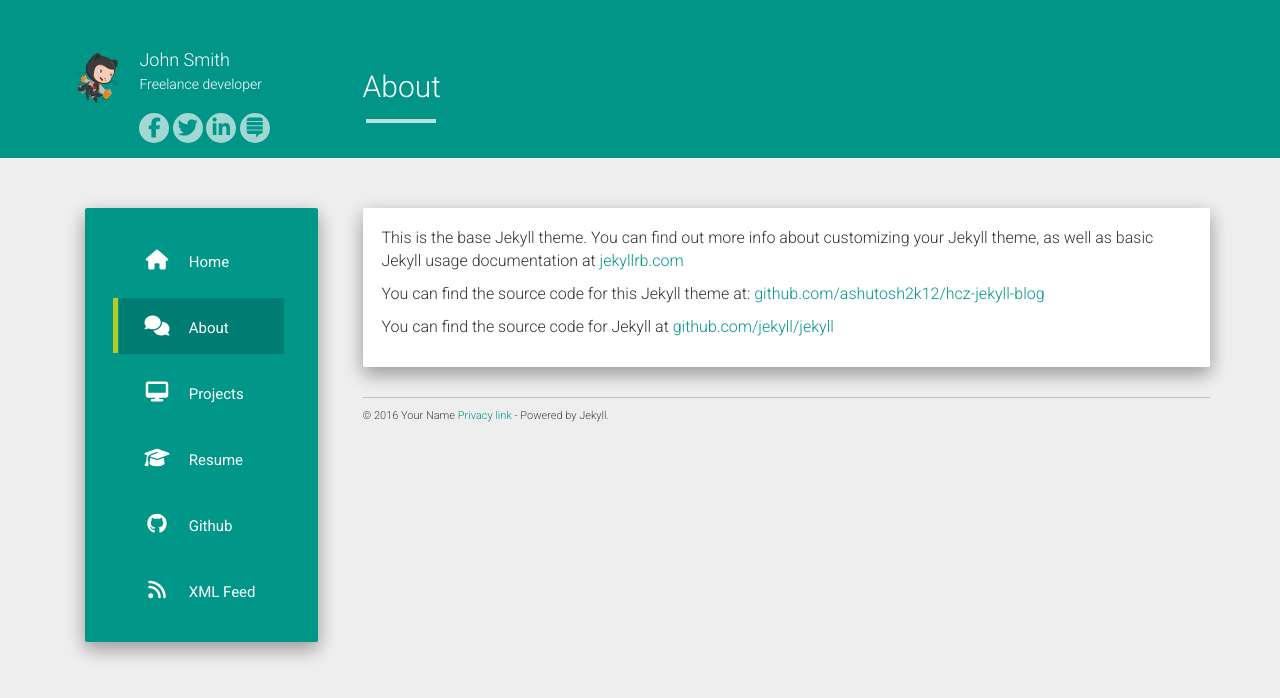
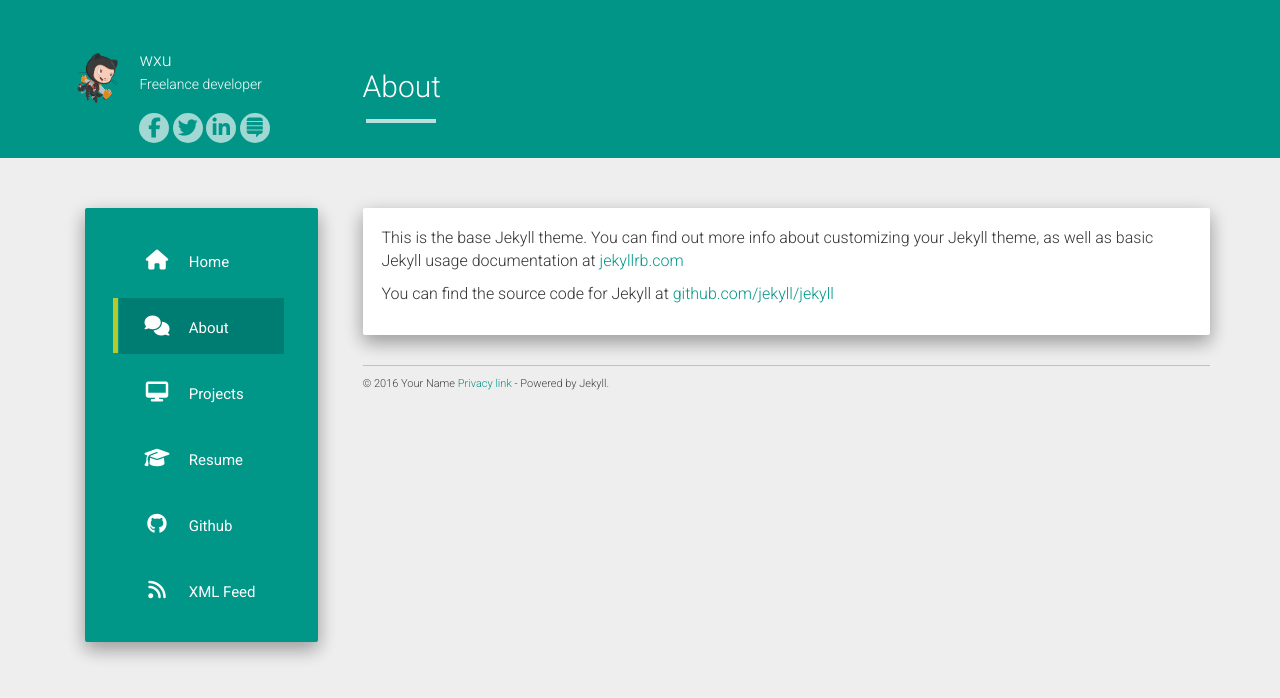
Before and after one commit to Isites/isites.github.io, a Jekyll site: the page built from about.md, in a window 1280 px wide. Shown: the top 698 px of the page. Built offline with Jekyll 4.4.1, drawn with Linux system fonts in a browser that asks for light colours; nearby versions of some CDN libraries.

Commit message:
修改一些配置转为自己的

```diff
--- a/_config.yml
+++ b/_config.yml
@@ -1,12 +1,12 @@
-title: John Smith
+title: Isites Wxu
 description: My Personal Blog
-author: John Smith
-logo: /hcz-jekyll-blog/static/img/avatar.png
-github: https://github.com/ashutosh2k12
+author: wxu
+logo: /static/img/avatar.png
+github: https://github.com/isites
 about: Freelance developer
 
-baseurl: "http://aboutashu.com/hcz-jekyll-blog"
-url: "http://aboutashu.com/hcz-jekyll-blog"
+baseurl: "https://isites.github.io/"
+url: "https://isites.github.io/"
 
 disqus_shortname: aboutashu
 google_analytics: UA-72862926-1
--- a/about.md
+++ b/about.md
@@ -6,6 +6,4 @@ permalink: /about/
 
 This is the base Jekyll theme. You can find out more info about customizing your Jekyll theme, as well as basic Jekyll usage documentation at [jekyllrb.com](http://jekyllrb.com/)
 
-You can find the source code for this Jekyll theme at: [github.com/ashutosh2k12/hcz-jekyll-blog](https://github.com/ashutosh2k12/hcz-jekyll-blog)
-
 You can find the source code for Jekyll at [github.com/jekyll/jekyll](https://github.com/jekyll/jekyll)
```
Also changed, not shown: static/img/favicon.ico (deleted).
